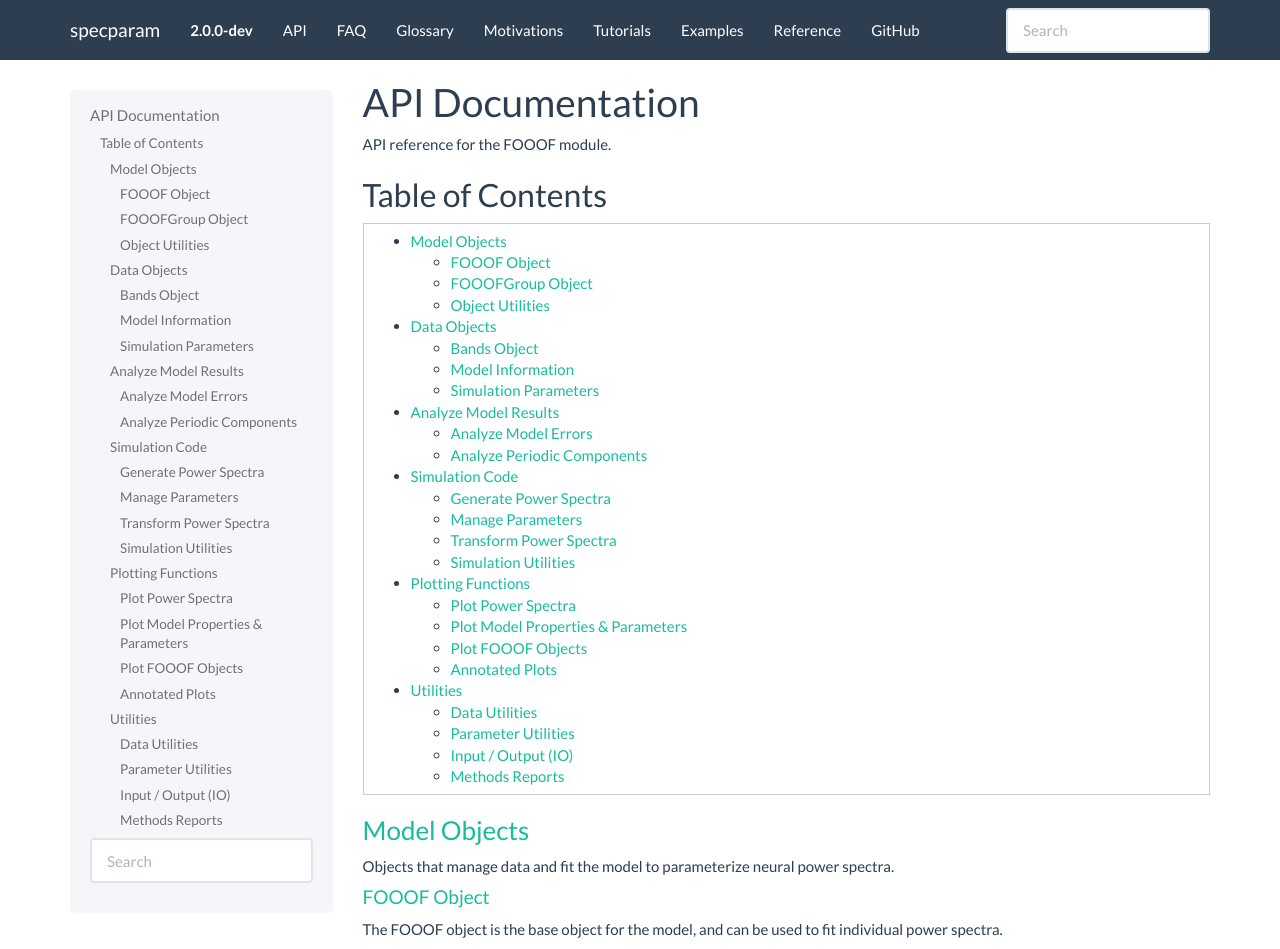
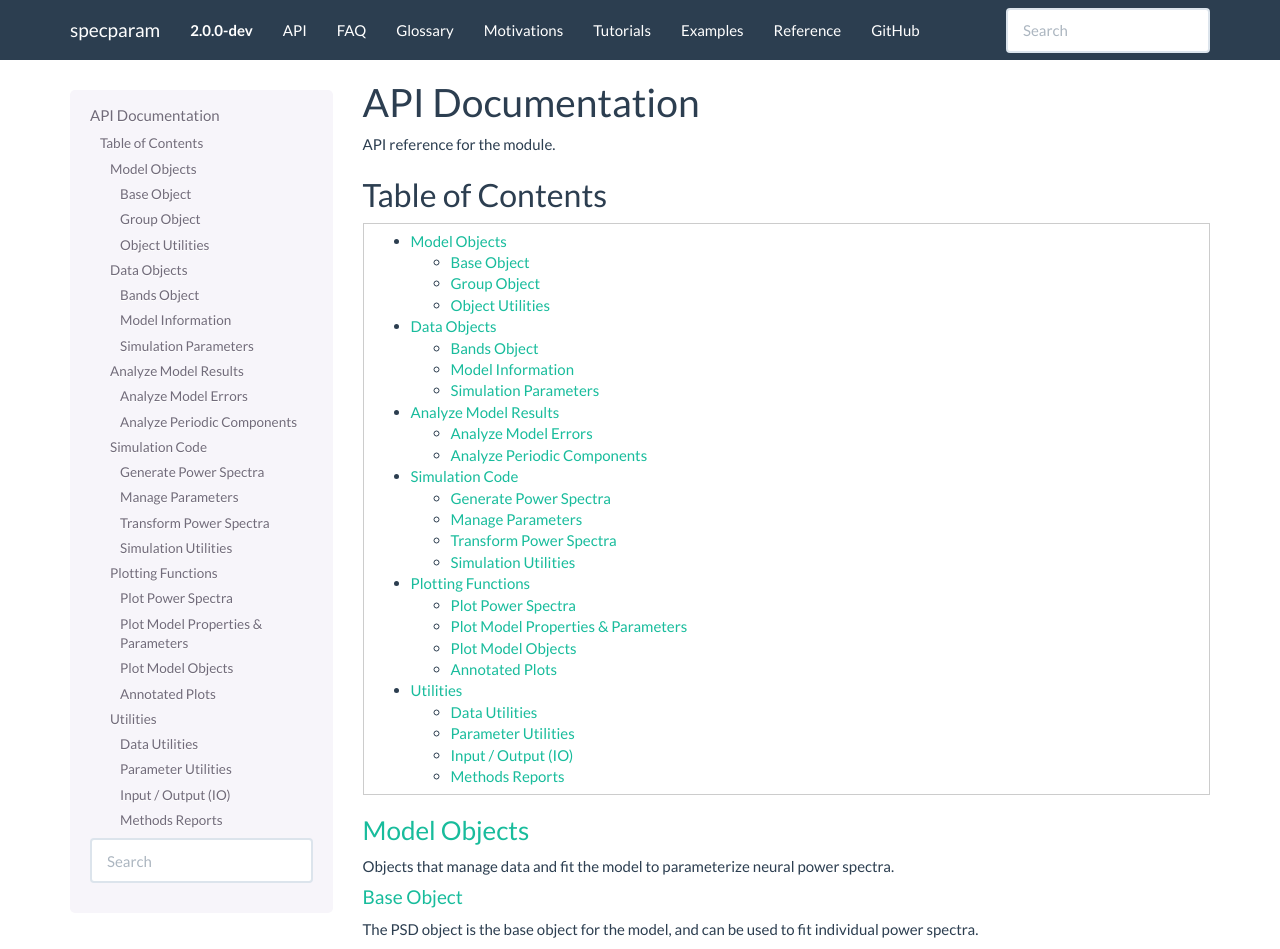
Before and after one commit to fooof-tools/fooof, a Sphinx documentation site: the page built from doc/api.rst, in a window 1280 px wide and 1400 px high. Shown: the top 949 px of the window. Built offline with Sphinx 7.4.7, drawn with Linux system fonts in a browser that asks for light colours; pages that are not in the unit, such as notebooks, are missing from menus; some of the changed text lies outside the part shown; grey boxes are pictures that could not be loaded.

```diff
--- a/doc/api.rst
+++ b/doc/api.rst
@@ -4,7 +4,7 @@
 API Documentation
 =================
 
-API reference for the FOOOF module.
+API reference for the module.
 
 Table of Contents
 =================
@@ -13,53 +13,53 @@ Table of Contents
    :local:
    :depth: 2
 
-.. currentmodule:: fooof
+.. currentmodule:: specparam
 
 Model Objects
 -------------
 
 Objects that manage data and fit the model to parameterize neural power spectra.
 
-FOOOF Object
-~~~~~~~~~~~~
+Base Object
+~~~~~~~~~~~
 
-The FOOOF object is the base object for the model, and can be used to fit individual power spectra.
+The PSD object is the base object for the model, and can be used to fit individual power spectra.
 
 .. autosummary::
    :toctree: generated/
 
-   FOOOF
+   PSD
 
-FOOOFGroup Object
-~~~~~~~~~~~~~~~~~
+Group Object
+~~~~~~~~~~~~
 
-The FOOOFGroup object allows for parameterizing groups of power spectra.
+The PSDGroup object allows for parameterizing groups of power spectra.
 
 .. autosummary::
    :toctree: generated/
 
-   FOOOFGroup
+   PSDGroup
 
 Object Utilities
 ~~~~~~~~~~~~~~~~
 
-Functions to manipulate, examine and analyze FOOOF objects, and related utilities.
+Functions to manipulate, examine, and analyze model objects.
 
-.. currentmodule:: fooof.objs
+.. currentmodule:: specparam.objs
 
 .. autosummary::
    :toctree: generated/
 
-   compare_info
-   average_fg
-   combine_fooofs
+   compare_model_objs
+   combine_model_objs
+   average_group
 
-.. currentmodule:: fooof
+.. currentmodule:: specparam
 
 .. autosummary::
    :toctree: generated/
 
-   fit_fooof_3d
+   fit_models_3d
 
 Data Objects
 ------------
@@ -71,7 +71,7 @@ Bands Object
 
 An object to handle frequency band definitions.
 
-.. currentmodule:: fooof
+.. currentmodule:: specparam
 
 .. autosummary::
    :toctree: generated/
@@ -83,15 +83,15 @@ Model Information
 
 Objects to store settings, metadata and results for power spectrum models.
 
-.. currentmodule:: fooof.data
+.. currentmodule:: specparam.data
 
 .. autosummary::
    :toctree: generated/
    :template: data_object.rst
 
-   FOOOFSettings
-   FOOOFMetaData
-   FOOOFResults
+   FitResults
+   ModelSettings
+   SpectrumMetaData
 
 Simulation Parameters
 ~~~~~~~~~~~~~~~~~~~~~
@@ -116,26 +116,26 @@ Functions for analyzing the error of model fits.
 
 **Object Inputs**
 
-The following functions take in FOOOF objects directly, which is the recommended approach.
+The following functions take in model objects directly.
 
-.. currentmodule:: fooof.analysis
+.. currentmodule:: specparam.analysis
 
 .. autosummary::
     :toctree: generated/
 
-    compute_pointwise_error_fm
-    compute_pointwise_error_fg
+    compute_pointwise_error
+    compute_pointwise_error_group
 
 **Array Inputs**
 
 The following functions operate on arrays of models and data, which may be useful for more custom work-flows.
 
-.. currentmodule:: fooof.analysis.error
+.. currentmodule:: specparam.analysis.error
 
 .. autosummary::
     :toctree: generated/
 
-    compute_pointwise_error
+    compute_pointwise_error_arr
 
 Analyze Periodic Components
 ~~~~~~~~~~~~~~~~~~~~~~~~~~~
@@ -144,27 +144,27 @@ Functions for analyzing the periodic components of model fits.
 
 **Object Inputs**
 
-The following functions take in FOOOF objects directly, which is the typical use case.
+The following functions take in model objects directly, which is the typical use case.
 
-.. currentmodule:: fooof.analysis
-
-.. autosummary::
-    :toctree: generated/
-
-    get_band_peak_fm
-    get_band_peak_fg
-
-**Array Inputs**
-
-The following functions operate on arrays of peak parameters, which may be useful for more custom work-flows.
-
-.. currentmodule:: fooof.analysis.periodic
+.. currentmodule:: specparam.analysis
 
 .. autosummary::
     :toctree: generated/
 
     get_band_peak
     get_band_peak_group
+
+**Array Inputs**
+
+The following functions operate on arrays of peak parameters, which may be useful for more custom work-flows.
+
+.. currentmodule:: specparam.analysis.periodic
+
+.. autosummary::
+    :toctree: generated/
+
+    get_band_peak_arr
+    get_band_peak_group_arr
     get_highest_peak
     threshold_peaks
 
@@ -178,7 +178,7 @@ Generate Power Spectra
 
 Functions for simulating neural power spectra.
 
-.. currentmodule:: fooof.sim
+.. currentmodule:: specparam.sim
 
 .. autosummary::
     :toctree: generated/
@@ -192,7 +192,7 @@ Manage Parameters
 
 Functions and objects for managing parameters for simulated power spectra.
 
-.. currentmodule:: fooof.sim.params
+.. currentmodule:: specparam.sim.params
 
 .. autosummary::
     :toctree: generated/
@@ -208,7 +208,7 @@ Transform Power Spectra
 
 Functions for transforming power spectra.
 
-.. currentmodule:: fooof.sim.transform
+.. currentmodule:: specparam.sim.transform
 
 .. autosummary::
     :toctree: generated/
@@ -225,7 +225,7 @@ Simulation Utilities
 
 Utilities for simulating power spectra.
 
-.. currentmodule:: fooof.sim.utils
+.. currentmodule:: specparam.sim.utils
 
 .. autosummary::
     :toctree: generated/
@@ -242,7 +242,7 @@ Plot Power Spectra
 
 Plots for visualizing power spectra.
 
-.. currentmodule:: fooof.plts
+.. currentmodule:: specparam.plts
 
 .. autosummary::
     :toctree: generated/
@@ -251,7 +251,7 @@ Plots for visualizing power spectra.
 
 Plots for plotting power spectra with shaded regions.
 
-.. currentmodule:: fooof.plts.spectra
+.. currentmodule:: specparam.plts.spectra
 
 .. autosummary::
     :toctree: generated/
@@ -264,7 +264,7 @@ Plot Model Properties & Parameters
 
 Plots for visualizing **periodic** parameters and model components.
 
-.. currentmodule:: fooof.plts.periodic
+.. currentmodule:: specparam.plts.periodic
 
 .. autosummary::
     :toctree: generated/
@@ -274,7 +274,7 @@ Plots for visualizing **periodic** parameters and model components.
 
 Plots for visualizing **aperiodic** parameters and model components.
 
-.. currentmodule:: fooof.plts.aperiodic
+.. currentmodule:: specparam.plts.aperiodic
 
 .. autosummary::
     :toctree: generated/
@@ -284,39 +284,39 @@ Plots for visualizing **aperiodic** parameters and model components.
 
 Plots for visualizing model error.
 
-.. currentmodule:: fooof.plts.error
+.. currentmodule:: specparam.plts.error
 
 .. autosummary::
     :toctree: generated/
 
     plot_spectral_error
 
-Plot FOOOF Objects
+Plot Model Objects
 ~~~~~~~~~~~~~~~~~~
 
-Plots for visualizing models from FOOOF objects.
-Note that these are the same plotting functions that can be called from FOOOF objects directly.
+Plots for visualizing from model objects.
+Note that these are the same plotting functions that can be called from the model objects directly.
 
-.. currentmodule:: fooof.plts.fm
+.. currentmodule:: specparam.plts.fm
 
 .. autosummary::
     :toctree: generated/
 
-    plot_fm
+    plot_model
 
-.. currentmodule:: fooof.plts.fg
+.. currentmodule:: specparam.plts.fg
 
 .. autosummary::
     :toctree: generated/
 
-    plot_fg
+    plot_group
 
 Annotated Plots
 ~~~~~~~~~~~~~~~
 
 Annotated plots that describe the model and fitting process.
 
-.. currentmodule:: fooof.plts.annotate
+.. currentmodule:: specparam.plts.annotate
 
 .. autosummary::
     :toctree: generated/
@@ -334,7 +334,7 @@ Data Utilities
 
 Utilities for working with data.
 
-.. currentmodule:: fooof.utils
+.. currentmodule:: specparam.utils
 
 .. autosummary::
     :toctree: generated/
@@ -347,7 +347,7 @@ Parameter Utilities
 
 Utilities for working with parameters
 
-.. currentmodule:: fooof.utils.params
+.. currentmodule:: specparam.utils.params
 
 .. autosummary::
     :toctree: generated/
@@ -357,20 +357,20 @@ Utilities for working with parameters
 Input / Output (IO)
 ~~~~~~~~~~~~~~~~~~~
 
-.. currentmodule:: fooof.utils.io
+.. currentmodule:: specparam.utils.io
 
 .. autosummary::
     :toctree: generated/
 
-    load_fooof
-    load_fooofgroup
+    load_model
+    load_group
 
 Methods Reports
 ~~~~~~~~~~~~~~~
 
 Utilities to creating methods reports.
 
-.. currentmodule:: fooof.utils.reports
+.. currentmodule:: specparam.utils.reports
 
 .. autosummary::
     :toctree: generated/
```
